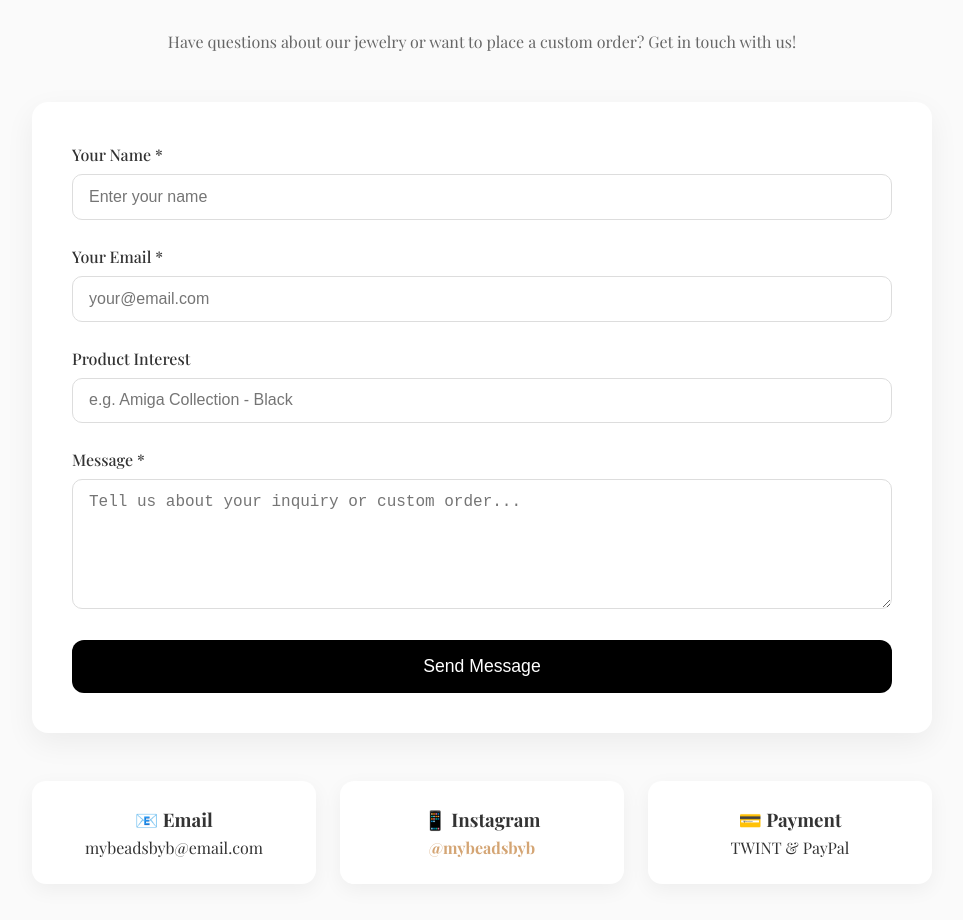
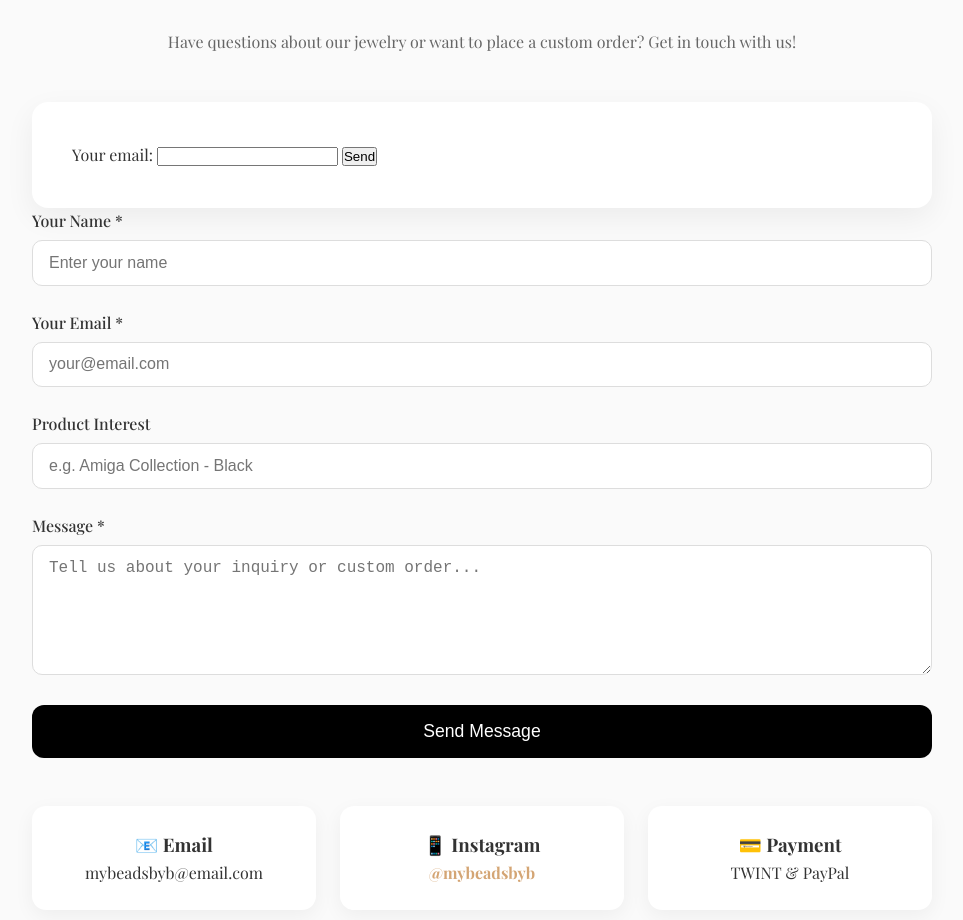
Before and after one commit to LeoDarimont/lepasaje.github.io, a plain HTML site: page index.html in a window 1280 px wide. Shown: the part 3940-4860 px from the top of the page, without its empty margins (158-1121 px from the left). Drawn offline with nearby package versions, Linux system fonts and the light colour scheme.

Commit message:
Update index.html

```diff
--- a/index.html
+++ b/index.html
@@ -586,8 +586,16 @@
                 Have questions about our jewelry or want to place a custom order? Get in touch with us!
             </p>
 
-            <form name="contact" method="POST" data-netlify="true" class="contact-form">
-                <input type="hidden" name="form-name" value="contact">
+            <form
+            action="https://formspree.io/f/your-unique-id"
+            method="POST"
+            class="contact-form"
+            >
+            <label>Your email:</label>
+            <input type="email" name="email">
+            <button type="submit">Send</button>
+            </form>
+                            <input type="hidden" name="form-name" value="contact">
 
                 <div class="form-group">
                     <label for="name">Your Name *</label>
```
